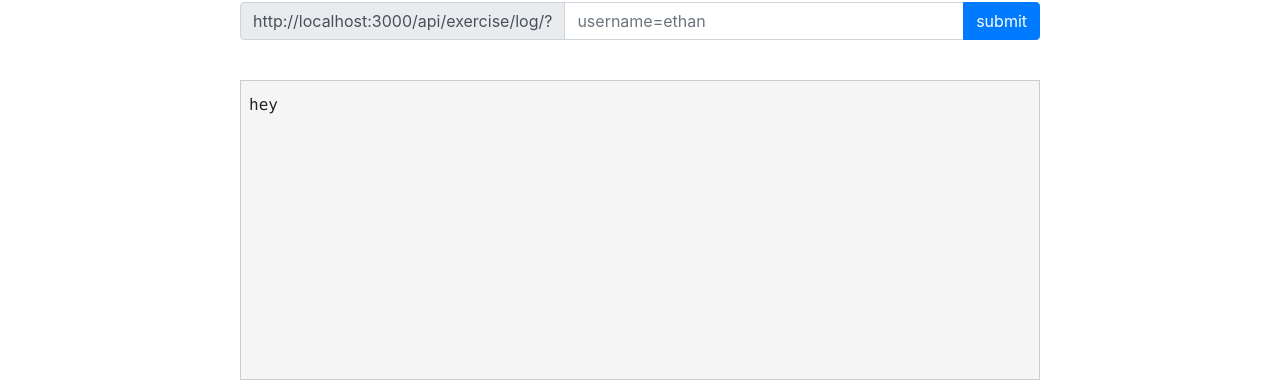
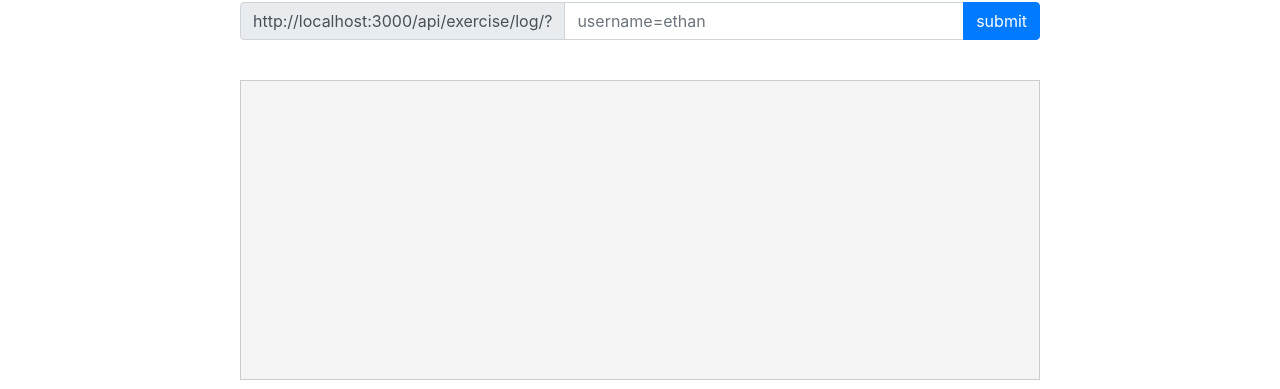
Before and after one commit to ethanvernon/mern-exerciseapp, a React (Create React App) app in the folder client/: page / in a window 1280 px wide. Shown: the part 563-952 px from the top of the page. Built offline with nearby package versions, Linux system fonts and the light colour scheme.

Commit message:
adds dev script to package.json

```diff
--- a/client/src/ResultPre.js
+++ b/client/src/ResultPre.js
@@ -5,11 +5,13 @@ import './App.css';
 
 export class ResultPre extends Component {
 
+	//a text-box on the home page which renders formatted JSON whenever
+	//a git request is sent from the home page form
+
 	render() {
 		return (
 			<div className='result-container'>
 				<pre id='result-output'>
-				hey
 					{this.props.searchResult}
 				</pre>
 			</div>
```
Also changed, not shown: package.json (+6 -1 lines), 1 other file (tests, documents, lock files or other folders).
